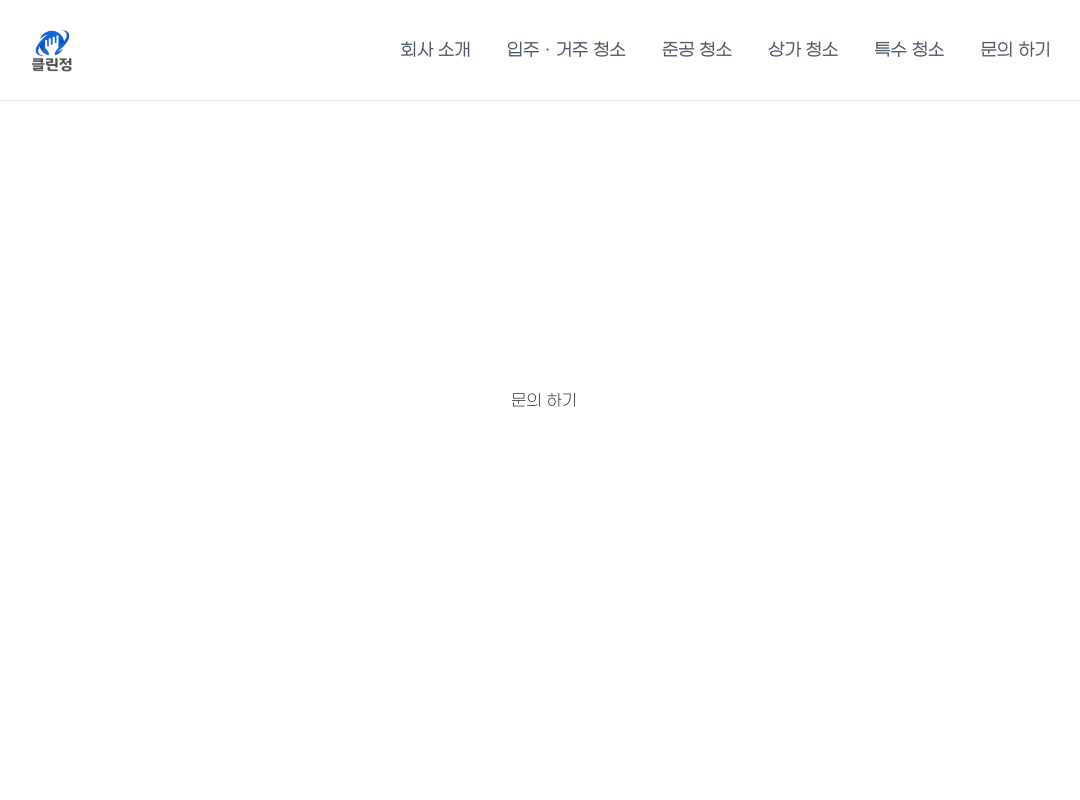
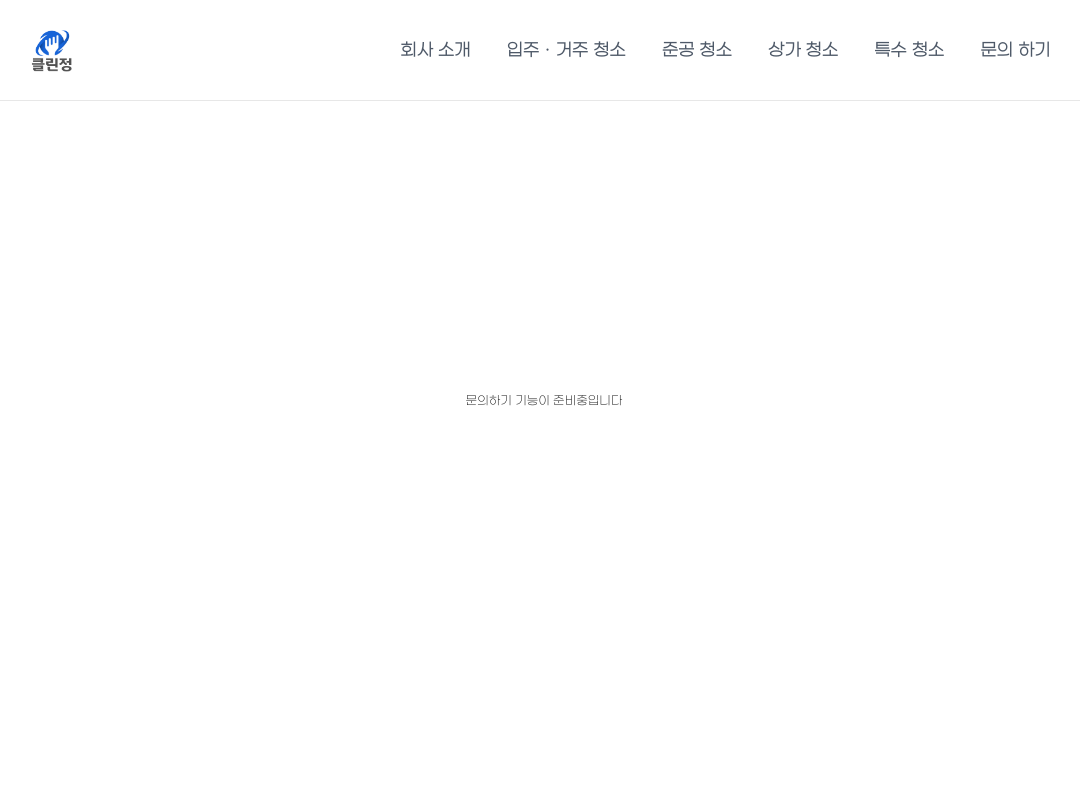
Before and after one commit to BaekSeoungJae/cleanjeong, a React (Create React App) app: page /help in a window 1280 px wide. Shown: the top 800 px of the page, without its empty margins (96-1176 px from the left). Built offline with nearby package versions, Linux system fonts and the light colour scheme.

Commit message:
문의하기 수정

```diff
--- a/src/pages/PageHelp.jsx
+++ b/src/pages/PageHelp.jsx
@@ -11,10 +11,17 @@ const Container = styled.div`
   background-color: #ffffff;
 `;
 
+const Text = styled.div`
+  font-size: 12px;
+  color: #000000;
+`;
+
 const PageHelp = () => {
   return (
     <>
-      <Container>문의 하기</Container>
+      <Container>
+        <Text>문의하기 기능이 준비중입니다</Text>
+      </Container>
     </>
   );
 };
```
